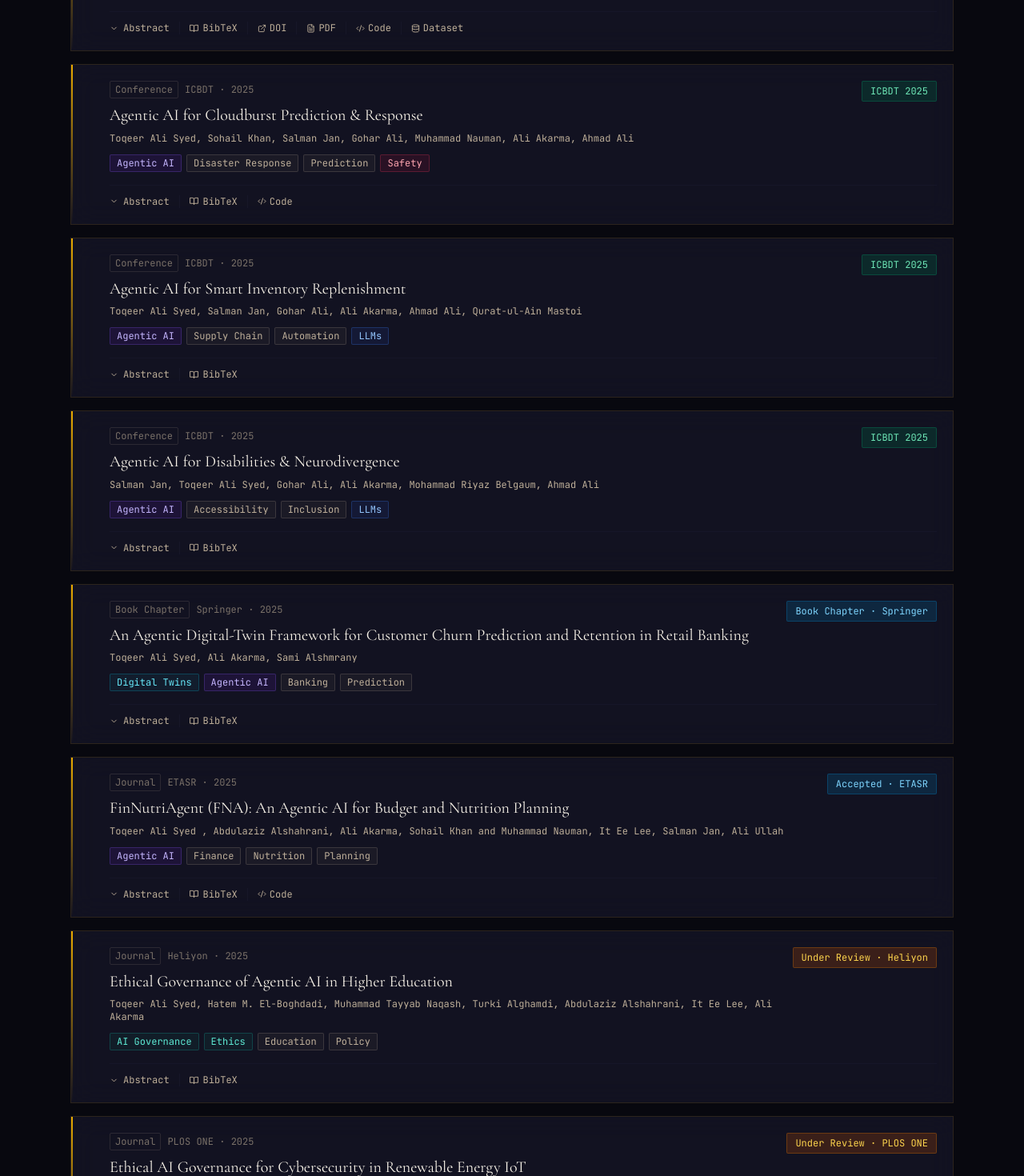
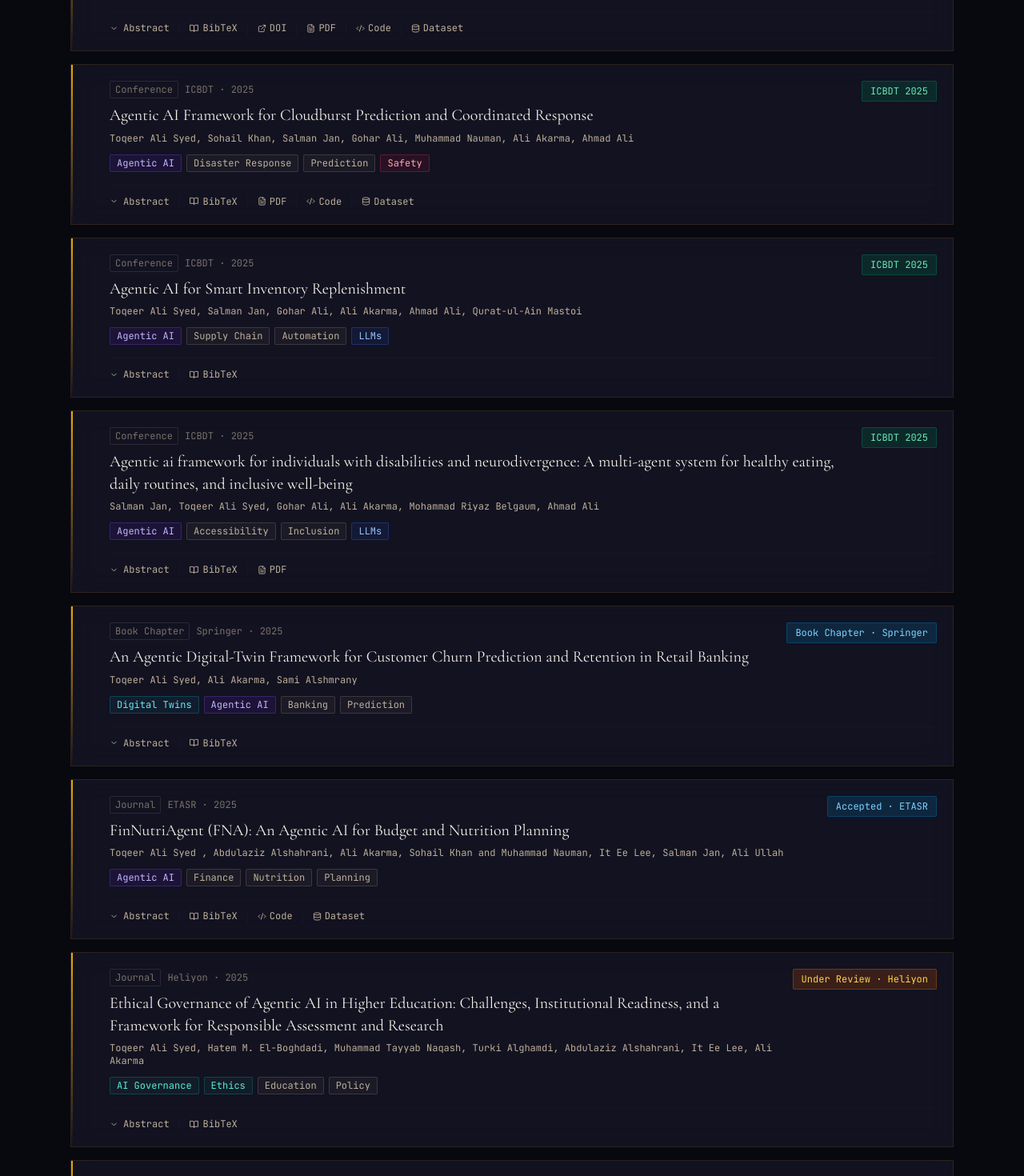
Before and after one commit to aliakarma/portfolio, a Next.js app: page /research in a window 1280 px wide. Shown: the part 1300-2770 px from the top of the page at 80% size. Built offline with nearby package versions, Linux system fonts and the light colour scheme.

Commit message:
Updated Publications

```diff
--- a/data/publications.js
+++ b/data/publications.js
@@ -57,7 +57,7 @@ export const publications = [
   },
   {
     id: 3,
-    title: "Agentic AI for Cloudburst Prediction & Response",
+    title: "Agentic AI Framework for Cloudburst Prediction and Coordinated Response",
     authors: ["Toqeer Ali Syed, Sohail Khan, Salman Jan, Gohar Ali, Muhammad Nauman, Ali Akarma, Ahmad Ali"],
     authorsStr: "Toqeer Ali Syed, Sohail Khan, Salman Jan, Gohar Ali, Muhammad Nauman, Ali Akarma, Ahmad Ali",
     venue: "International Conference on Big Data Technologies (ICBDT)",
@@ -68,14 +68,14 @@ export const publications = [
     statusLabel: "ICBDT 2025",
     tags: ["Agentic AI", "Disaster Response", "Prediction", "Safety"],
     doi: null,
-    pdf: null,
-    code: "https://github.com/aliakarma/marl-cloudburst",
-    dataset: null,
-    notebook: null,
-    abstract: "Applies agentic AI frameworks to cloudburst prediction, enabling autonomous early-warning and coordinated disaster response in high-stakes meteorological environments with explicit uncertainty quantification.",
+    pdf: "https://arxiv.org/pdf/2511.22767",
+    code: "https://github.com/aliakarma/agentic-weather-rl",
+    dataset: "https://doi.org/10.5281/zenodo.19023333",
+    notebook: "https://colab.research.google.com/github/aliakarma/agentic-weather-rl/blob/main/notebooks/colab_demo.ipynb",
+    abstract: "The challenge is growing towards extreme and short-duration rainfall events like a cloudburst that are peculiar to the traditional forecasting systems, in which the predictions and the response are taken as two distinct processes. The paper outlines an agentic artificial intelligence system to study atmospheric water-cycle intelligence, which combines sensing, forecasting, downscaling, hydrological modeling and coordinated response into a single, interconnected, priceless, closed-loop system. The framework uses autonomous but cooperative agents that reason, sense, and act throughout the entire event lifecycle, and use the intelligence of weather prediction to become real-time decision intelligence. Comparison of multi-year radar, satellite, and ground-based evaluation of the northern part of Pakistan demonstrates that the multi-agent configuration enhances forecast reliability, critical success index and warning lead time compared to the baseline models. Population reach was maximised, and errors during evacuation were minimised through communication and routing agents, and adaptive recalibration and transparent auditability were provided by the embedded layer of learning. Collectively, this leads to the conclusion that collaborative AI agents are capable of transforming atmospheric data streams into practicable foresight and provide a platform of scalable adaptive and learning-based climate resilience.",
     bibtex: `@inproceedings{syed2025cloudburst,
-  title={Agentic AI for Cloudburst Prediction andResponse},
-  author={Toqeer Ali Syed and Akarma, Ali and others},
+  title={Agentic AI Framework for Cloudburst Prediction and Coordinated Response},
+  author={Toqeer Ali Syed, Sohail Khan, Salman Jan, Gohar Ali, Muhammad Nauman, Ali Akarma, Ahmad Ali},
   booktitle={Proceedings of the International Conference on Big Data Technologies},
   year={2025}
 }`,
@@ -100,14 +100,14 @@ export const publications = [
     abstract: "Develops an agentic AI pipeline for intelligent inventory replenishment, integrating real-time demand forecasting with autonomous procurement decision-making under supply uncertainty.",
     bibtex: `@inproceedings{syed2025inventory,
   title={Agentic AI for Smart Inventory Replenishment},
-  author={Toqeer Ali Syed and Akarma, Ali and others},
+  author={Toqeer Ali Syed, Salman Jan, Gohar Ali, Ali Akarma, Ahmad Ali, Qurat-ul-Ain Mastoi},
   booktitle={Proceedings of the International Conference on Big Data Technologies},
   year={2025}
 }`,
   },
   {
     id: 5,
-    title: "Agentic AI for Disabilities & Neurodivergence",
+    title: "Agentic ai framework for individuals with disabilities and neurodivergence: A multi-agent system for healthy eating, daily routines, and inclusive well-being",
     authors: ["Salman Jan, Toqeer Ali Syed, Gohar Ali, Ali Akarma, Mohammad Riyaz Belgaum, Ahmad Ali"],
     authorsStr: "Salman Jan, Toqeer Ali Syed, Gohar Ali, Ali Akarma, Mohammad Riyaz Belgaum, Ahmad Ali",
     venue: "International Conference on Big Data Technologies (ICBDT)",
@@ -118,14 +118,14 @@ export const publications = [
     statusLabel: "ICBDT 2025",
     tags: ["Agentic AI", "Accessibility", "Inclusion", "LLMs"],
     doi: null,
-    pdf: null,
+    pdf: "https://arxiv.org/pdf/2511.22737",
     code: null,
     dataset: null,
     notebook: null,
     abstract: "Investigates the deployment of agentic AI systems to support individuals with disabilities and neurodivergent conditions, focusing on adaptive interfaces, personalized assistance, and inclusive design principles.",
     bibtex: `@inproceedings{jan2025disabilities,
-  title={Agentic AI for Disabilities \\& Neurodivergence},
-  author={Salman Jan and Akarma, Ali and others},
+  title={Agentic ai framework for individuals with disabilities and neurodivergence: A multi-agent system for healthy eating, daily routines, and inclusive well-being},
+  author={Salman Jan, Toqeer Ali Syed, Gohar Ali, Ali Akarma, Mohammad Riyaz Belgaum, Ahmad Ali},
   booktitle={Proceedings of the International Conference on Big Data Technologies},
   year={2025}
 }`,
@@ -150,7 +150,7 @@ export const publications = [
     abstract: "Presents an agentic digital-twin framework that continuously simulates customer behavior in retail banking to predict churn and autonomously execute retention strategies with explainable decision trails.",
     bibtex: `@incollection{akarma2025digitaltwin,
   title={An Agentic Digital-Twin Framework for Customer Churn Prediction and Retention in Retail Banking},
-  author={Akarma, Ali and others},
+  author={Toqeer Ali Syed, Ali Akarma, Sami Alshmrany},
   booktitle={Advances in Agentic Artificial Intelligence},
   publisher={Springer Nature},
   year={2025}
@@ -171,19 +171,19 @@ export const publications = [
     doi: null,
     pdf: null,
     code: "https://github.com/aliakarma/FinNutriAgent",
-    dataset: null,
-    notebook: null,
+    dataset: "https://doi.org/10.5281/zenodo.19078004",
+    notebook: "https://colab.research.google.com/github/aliakarma/FinNutriAgent/blob/main/example/demo_finagent.ipynb",
     abstract: "Introduces FinNutriAgent, a dual-objective agentic system for simultaneous budget optimization and personalized nutrition planning using constrained reasoning pipelines and preference-based alignment.",
-    bibtex: `@article{akarma2025finnutriagent,
+    bibtex: `@article{toqeer2025finnutriagent,
   title={{FinNutriAgent (FNA)}: An Agentic AI for Budget and Nutrition Planning},
-  author={Akarma, Ali and others},
+  author={Toqeer Ali Syed , Abdulaziz Alshahrani, Ali Akarma, Sohail Khan and Muhammad Nauman, It Ee Lee, Salman Jan, Ali Ullah},
   journal={Engineering, Technology \\& Applied Science Research},
   year={2025}
 }`,
   },
   {
     id: 8,
-    title: "Ethical Governance of Agentic AI in Higher Education",
+    title: "Ethical Governance of Agentic AI in Higher Education: Challenges, Institutional Readiness, and a Framework for Responsible Assessment and Research",
     authors: ["Toqeer Ali Syed, Hatem M. El-Boghdadi, Muhammad Tayyab Naqash, Turki Alghamdi, Abdulaziz Alshahrani, It Ee Lee, Ali Akarma"],
     authorsStr: "Toqeer Ali Syed, Hatem M. El-Boghdadi, Muhammad Tayyab Naqash, Turki Alghamdi, Abdulaziz Alshahrani, It Ee Lee, Ali Akarma",
     venue: "Heliyon (Cell Press)",
@@ -199,7 +199,7 @@ export const publications = [
     dataset: null,
     notebook: null,
     abstract: "Examines ethical governance frameworks for deploying agentic AI in higher education, analyzing risks of academic integrity violations, algorithmic bias, and opacity in autonomous grading and tutoring systems.",
-    bibtex: `@article{toqeer2025governance_edu,
+    bibtex: `@article{toqeer2025education,
   title={Ethical Governance of Agentic AI in Higher Education},
   author={Toqeer Ali Syed, Hatem M. El-Boghdadi, Muhammad Tayyab Naqash, Turki Alghamdi, Abdulaziz Alshahrani, It Ee Lee, Ali Akarma},
   journal={Heliyon},
@@ -209,26 +209,26 @@ export const publications = [
   },
   {
     id: 9,
-    title: "Ethical AI Governance for Cybersecurity in Renewable Energy IoT",
+    title: "Ethical AI Governance for Cybersecurity in Renewable Energy IoT Systems",
     authors: ["Toqeer Ali Syed, Salman Jan, Ali Akarma"],
     authorsStr: "Toqeer Ali Syed, Salman Jan, Ali Akarma",
-    venue: "PLOS ONE",
-    venueShort: "PLOS ONE",
+    venue: "IEEE Internet of Things Journal",
+    venueShort: "IEEE Internet of Things Journal",
     type: "journal",
     year: 2025,
     status: "review",
-    statusLabel: "Under Review · PLOS ONE",
+    statusLabel: "Under Review · IEEE Internet of Things Journal",
     tags: ["AI Governance", "Cybersecurity", "IoT", "Energy"],
     doi: null,
     pdf: null,
     code: "https://github.com/aliakarma/eagf",
-    dataset: null,
-    notebook: null,
+    dataset: "https://doi.org/10.5281/zenodo.19099295",
+    notebook: "https://colab.research.google.com/github/aliakarma/eagf/blob/main/notebooks/01_eagf_demo.ipynb",
     abstract: "Proposes governance principles for AI-driven cybersecurity in renewable energy IoT networks, addressing threat detection, autonomous incident response, and human oversight with formal accountability mechanisms.",
     bibtex: `@article{toqeer2025iot_governance,
-  title={Ethical AI Governance for Cybersecurity in Renewable Energy IoT},
+  title={Ethical AI Governance for Cybersecurity in Renewable Energy IoT Systems},
   author={Toqeer Ali Syed, Salman Jan, Ali Akarma},
-  journal={PLOS ONE},
+  journal={IEEE Internet of Things Journal},
   year={2025},
   note={Under Review}
 }`,
@@ -248,7 +248,7 @@ export const publications = [
     doi: null,
     pdf: null,
     code: "https://github.com/aliakarma/agentic-dt-study",
-    dataset: null,
+    dataset: "https://doi.org/10.5281/zenodo.18849073",
     notebook: null,
     abstract: "Investigates agentic AI integration within digital twin frameworks for smart city management, enabling autonomous optimization of urban infrastructure, traffic systems, and energy grids with real-time simulation.",
     bibtex: `@article{toqeer2025smartcity_dt,
@@ -300,8 +300,8 @@ export const publications = [
     doi: null,
     pdf: null,
     code: "https://github.com/aliakarma/agentic-weather-rl",
-    dataset: null,
-    notebook: null,
+    dataset: "https://doi.org/10.5281/zenodo.19023333",
+    notebook: "https://colab.research.google.com/github/aliakarma/agentic-weather-rl/blob/main/notebooks/colab_demo.ipynb",
     abstract: "Introduces a risk-aware multi-agent deep reinforcement learning framework for cloudburst prediction and coordinated autonomous disaster response with explicit uncertainty quantification and risk-sensitive policy optimization.",
     bibtex: `@article{toqeer2026marl_cloudburst,
   title={Multi-Agent Reinforcement Learning for Cloudburst Prediction and Disaster Response},
```
